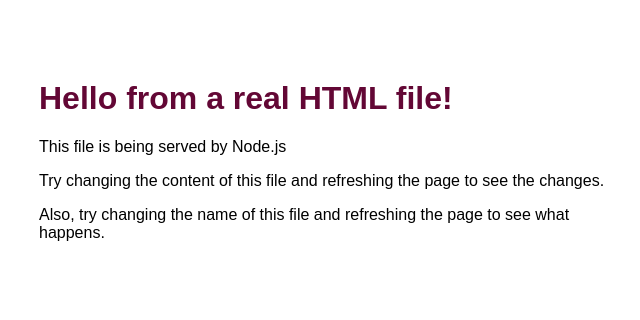
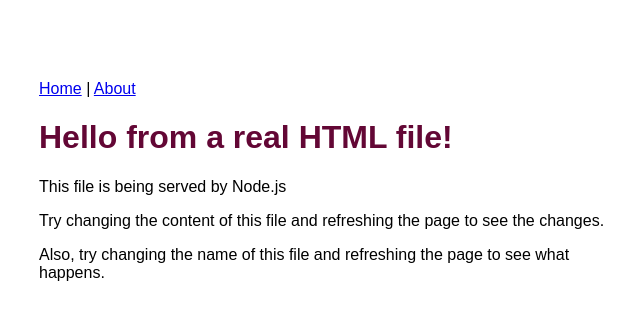
Before and after one commit to RadhikaKapoor383/learn-nodeJS, a website: page simple-codes/http-sever/public/index.html in a window 1280 px wide. Shown: the whole page, without its empty margins (301-941 px from the left). Drawn offline with Linux system fonts and the light colour scheme.

Commit message:
feat: update title and add navigation links in index.html for improved user experience

```diff
--- a/simple-codes/http-sever/public/index.html
+++ b/simple-codes/http-sever/public/index.html
@@ -1,13 +1,17 @@
 <!DOCTYPE html>
 <html>
 <head>
-    <title>My Node Server</title>
+    <title>My Server</title>
     <style>
         body { font-family: sans-serif; max-width: 600px; margin: 80px auto; }
         h1   { color: #630735; }
     </style>
 </head>
 <body>
+    <nav>
+        <a href="/">Home</a> |
+        <a href="/about">About</a>
+    </nav>
     <h1>Hello from a real HTML file!</h1>
     <p>This file is being served by Node.js</p>
     <p>Try changing the content of this file and refreshing the page to see the changes.</p>
```
